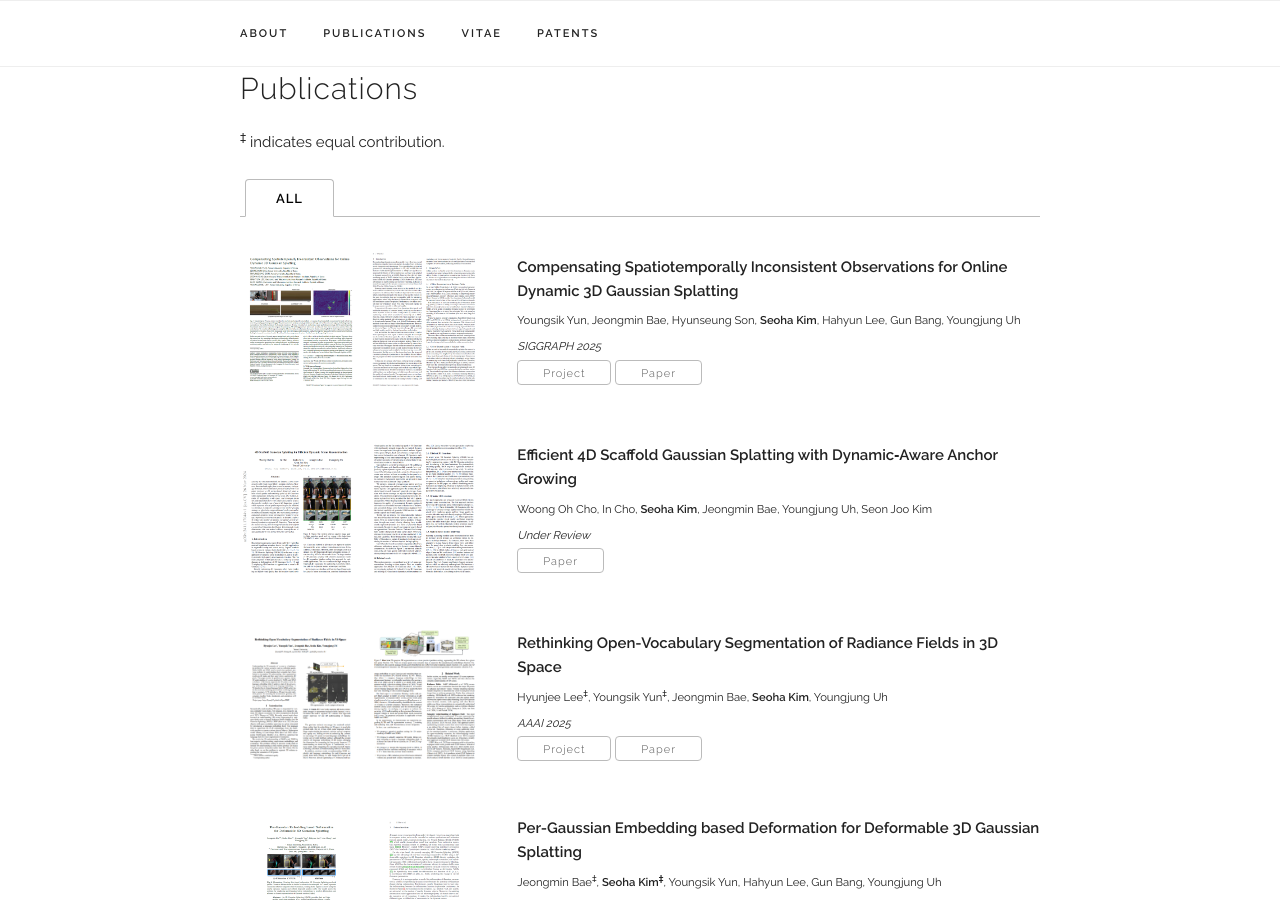
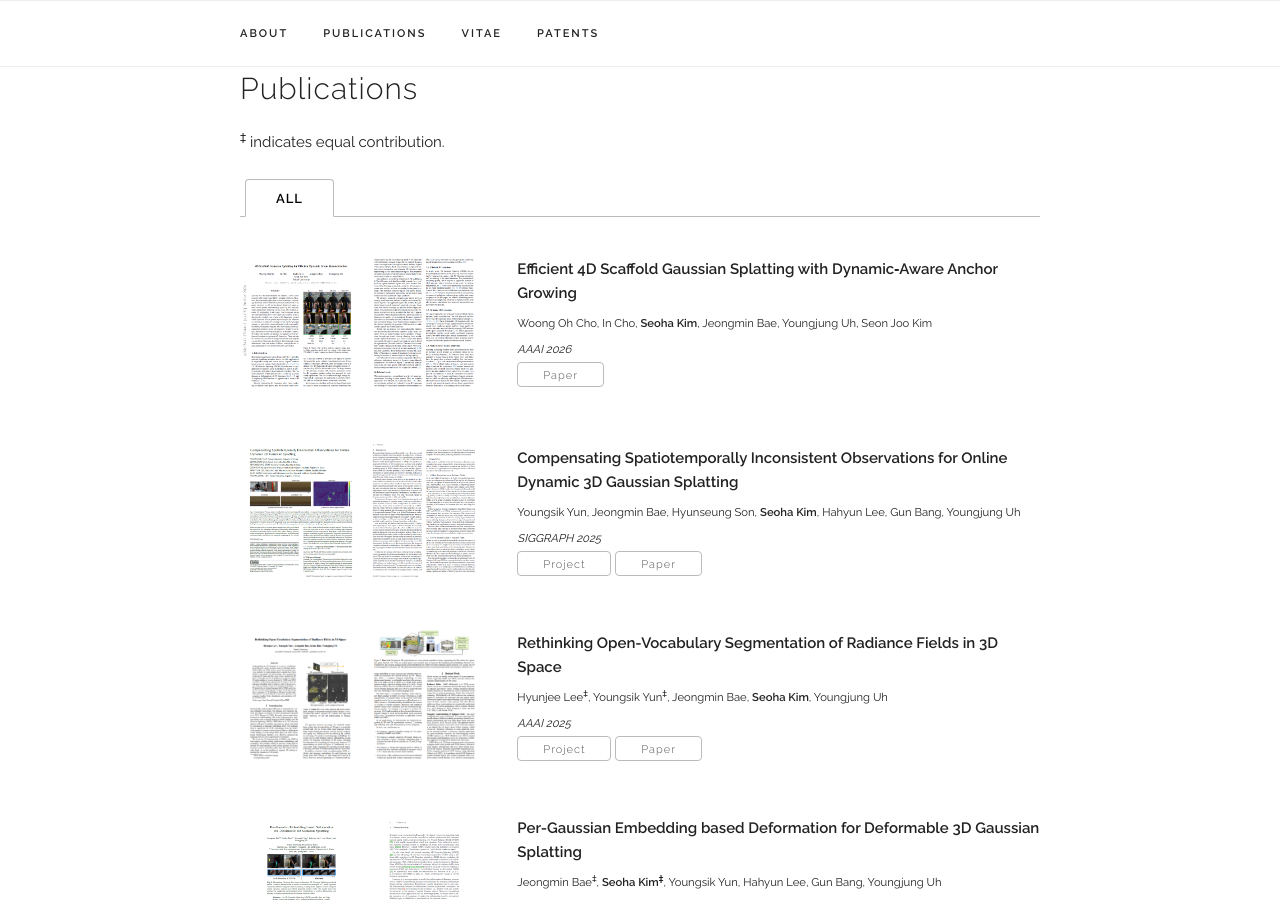
Before and after one commit to seoha-kim/seoha-kim.github.io, a Jekyll site: the page built from index.html, in a window 1280 px wide and 900 px high, scrolled down 641 px. Built offline with Jekyll 4.4.1, drawn with Linux system fonts in a browser that asks for light colours; some web fonts are replaced; part of the change alters nothing that is shown.

Commit message:
Update publication entry for Gaussian Splatting paper
Updated publication details for a paper, changing its venue and removing a duplicate entry.

```diff
--- a/_data/publications.yaml
+++ b/_data/publications.yaml
@@ -1,4 +1,11 @@
 papers:
+  - title: "Efficient 4D Scaffold Gaussian Splatting with Dynamic‑Aware Anchor Growing"
+    authors: "Woong Oh Cho, In Cho, <b>Seoha Kim</b>, Jeongmin Bae, Youngjung Uh, Seon Joo Kim"
+    paper_pdf: "https://arxiv.org/abs/2411.17044"
+    venue: "AAAI 2026"
+    selected: y
+    image: "/assets/publications/scaff4d_preview.PNG"
+
   - title: "Compensating Spatiotemporally Inconsistent Observations for Online Dynamic 3D Gaussian Splatting"
     authors: "Youngsik Yun, Jeongmin Bae, Hyunseung Son, <b>Seoha Kim</b>, Hahyun Lee, Gun Bang, Youngjung Uh"
     paper_pdf: "https://arxiv.org/abs/2505.01235"
@@ -6,13 +13,6 @@ papers:
     venue: "SIGGRAPH 2025"
     selected: y
     image: "/assets/publications/online_preview.PNG"
-
-  - title: "Efficient 4D Scaffold Gaussian Splatting with Dynamic‑Aware Anchor Growing"
-    authors: "Woong Oh Cho, In Cho, <b>Seoha Kim</b>, Jeongmin Bae, Youngjung Uh, Seon Joo Kim"
-    paper_pdf: "https://arxiv.org/abs/2411.17044"
-    venue: "Under Review"
-    selected: y
-    image: "/assets/publications/scaff4d_preview.PNG"
 
   - title: "Rethinking Open-Vocabulary Segmentation of Radiance Fields in 3D Space"
     authors: "Hyunjee Lee<sup>‡</sup>, Youngsik Yun<sup>‡</sup>, Jeongmin Bae, <b>Seoha Kim</b>, Youngjung Uh"
```
